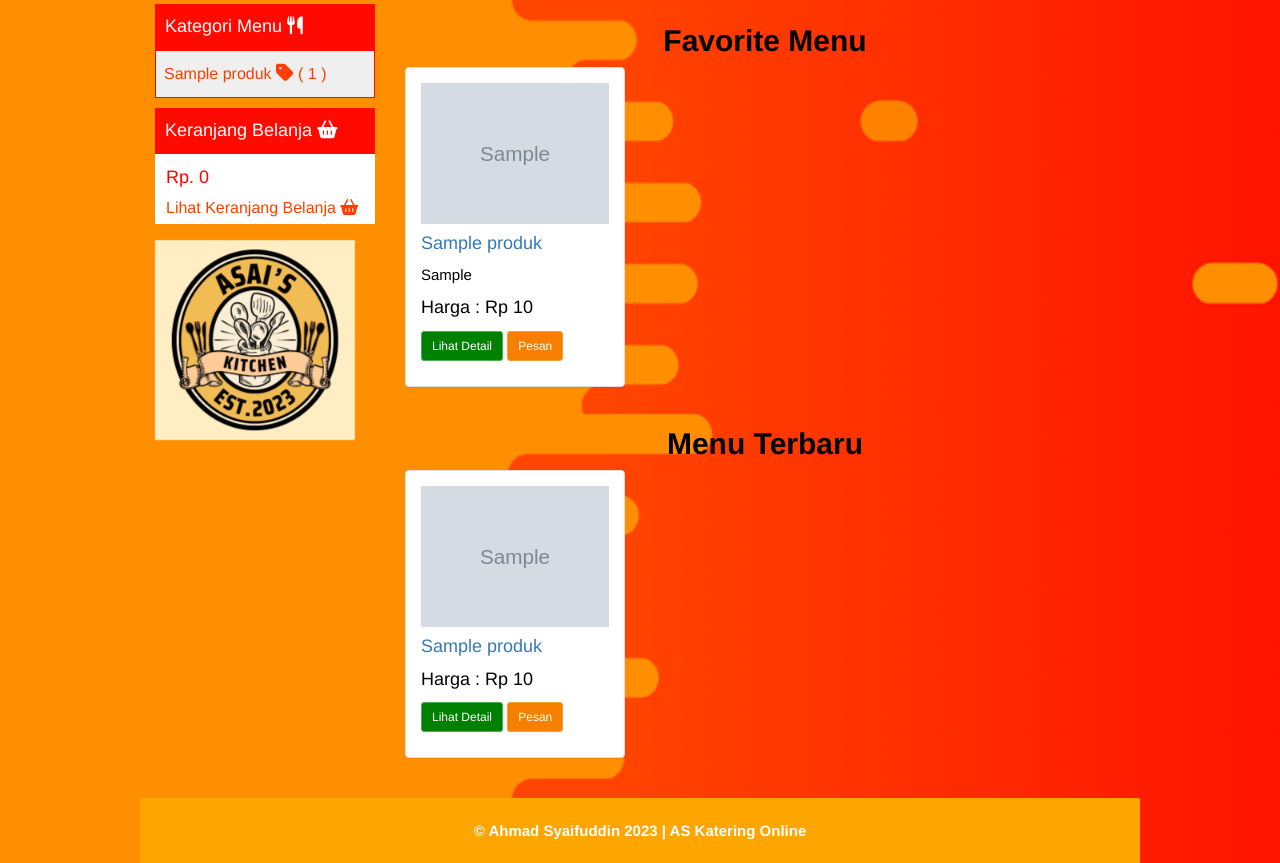
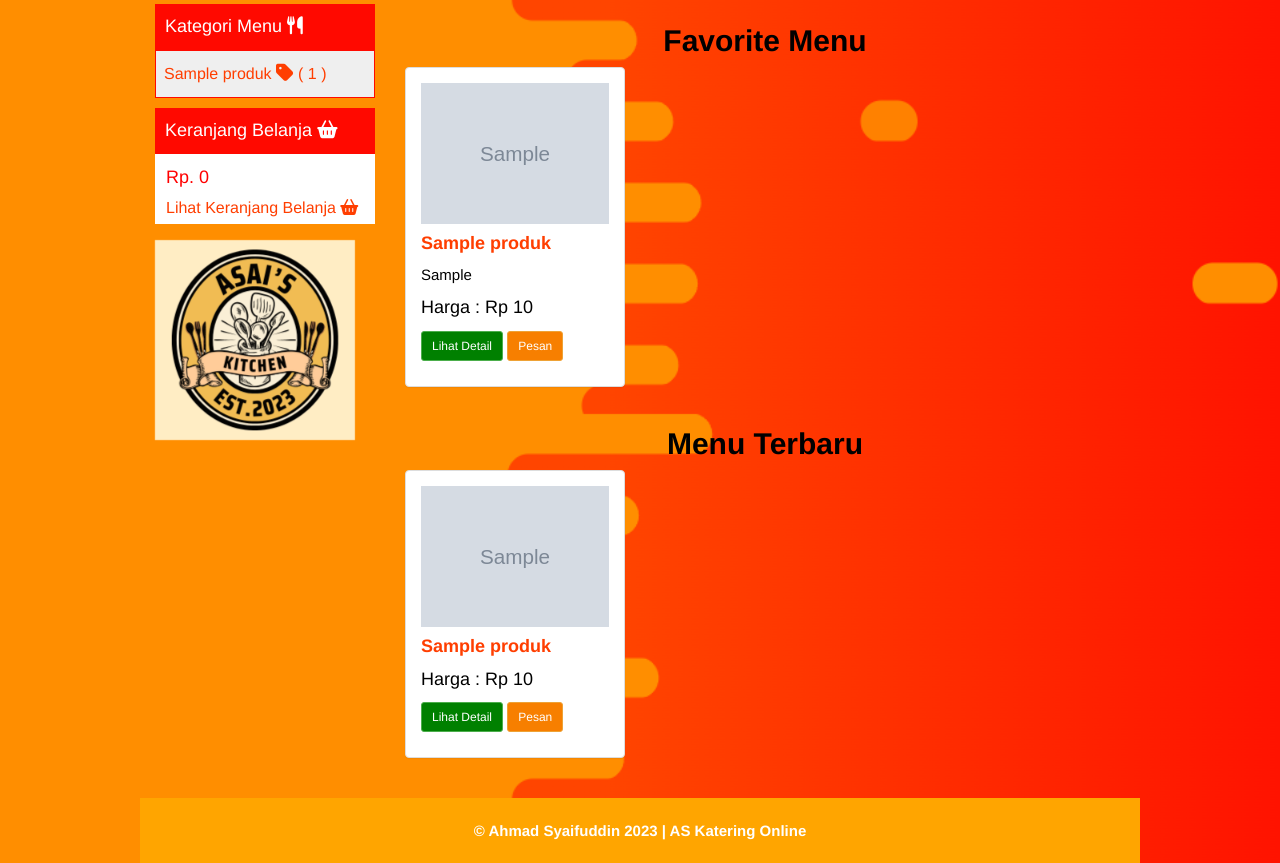
Before and after one commit to ahmadsyaifuddin-dins/catering, a PHP site: page /catering/index.php in a window 1280 px wide. Shown: the part 386-1249 px from the top of the page. Run offline with PHP 8.4, Linux system fonts and the light colour scheme; tables that the repository leaves empty or names only in its code hold one stand-in row (values such as "Sample post"); grey boxes marked "Sample" are stand-in pictures.

Commit message:
Update style.css

```diff
--- a/assets/css/style.css
+++ b/assets/css/style.css
@@ -149,6 +149,16 @@ nav a:hover {
 /* header page END */
 
 
+/* Index page  */
+a h4 {
+  color: #FF3E00;
+  font-weight: 700;
+  text-decoration: #FF0900;
+}
+
+/* Index Page END */
+
+
 /* keranjang.php Page */
 .CartDescription h3 a {
   color: #000 !important;
```
